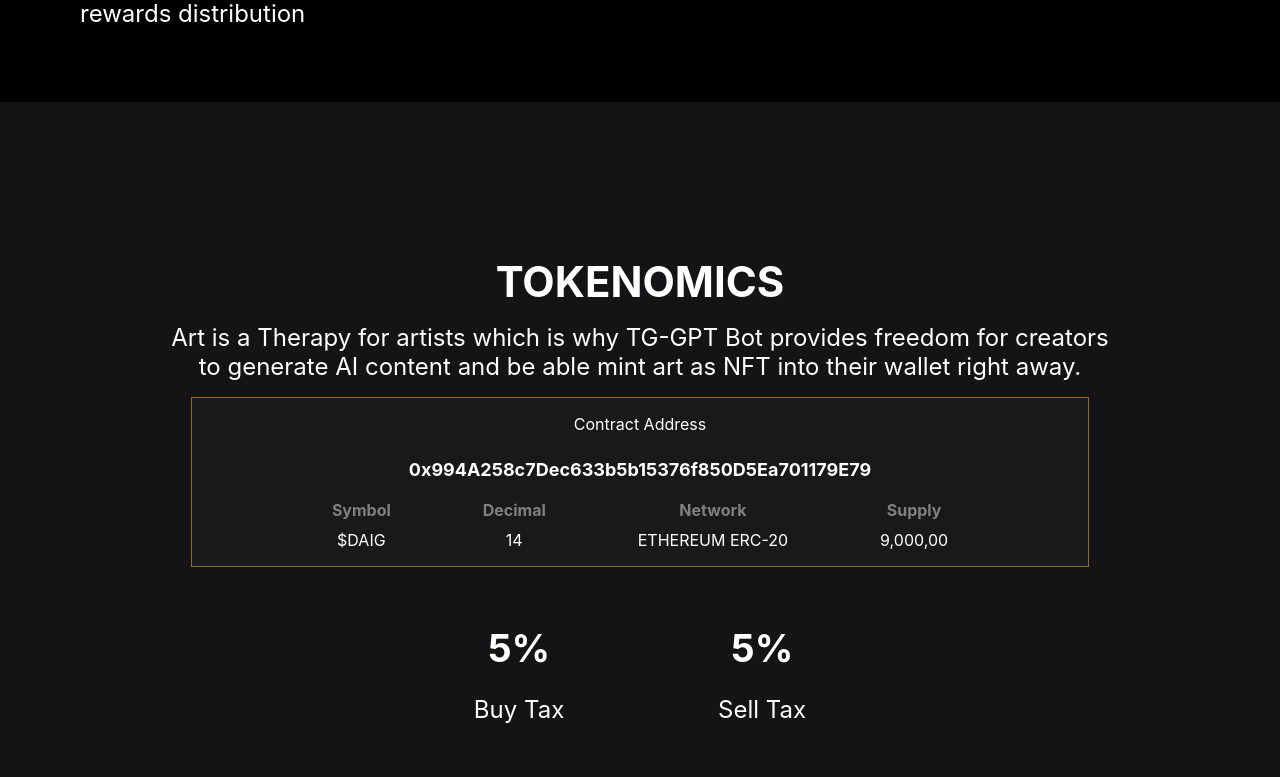
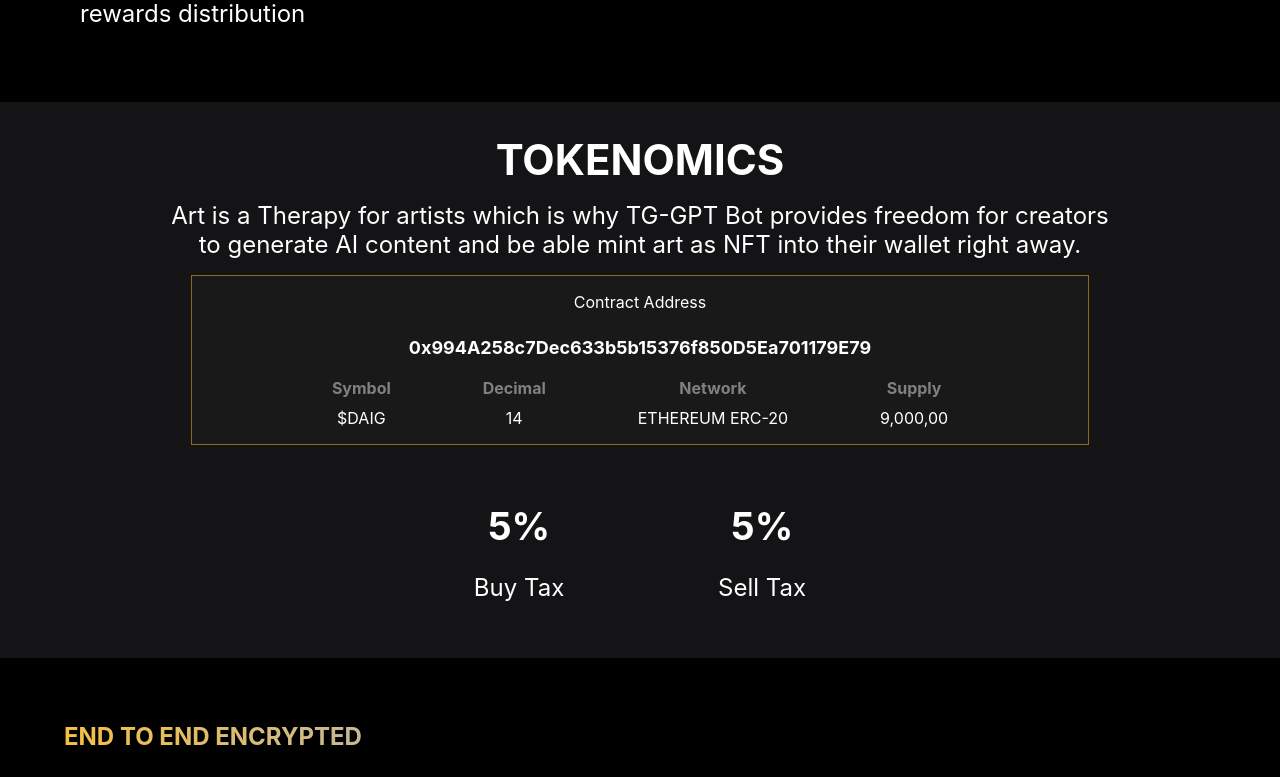
Before and after one commit to Rohan749/assignment, a React (Create React App) app: page / in a window 1280 px wide. Shown: the part 4423-5200 px from the top of the page. Built offline with nearby package versions, Linux system fonts and the light colour scheme.

Commit message:
initial commit

```diff
--- a/src/components/PassivePage/styles.module.css
+++ b/src/components/PassivePage/styles.module.css
@@ -83,12 +83,13 @@
 }
 
 .tokenomics {
-  height: 100vh;
+  min-height: fit-content;
   background-color: #141315;
   display: flex;
   flex-direction: column;
   align-items: center;
   justify-content: center;
+  padding: 2rem 0;
 }
 
 .tokenpara {
```
